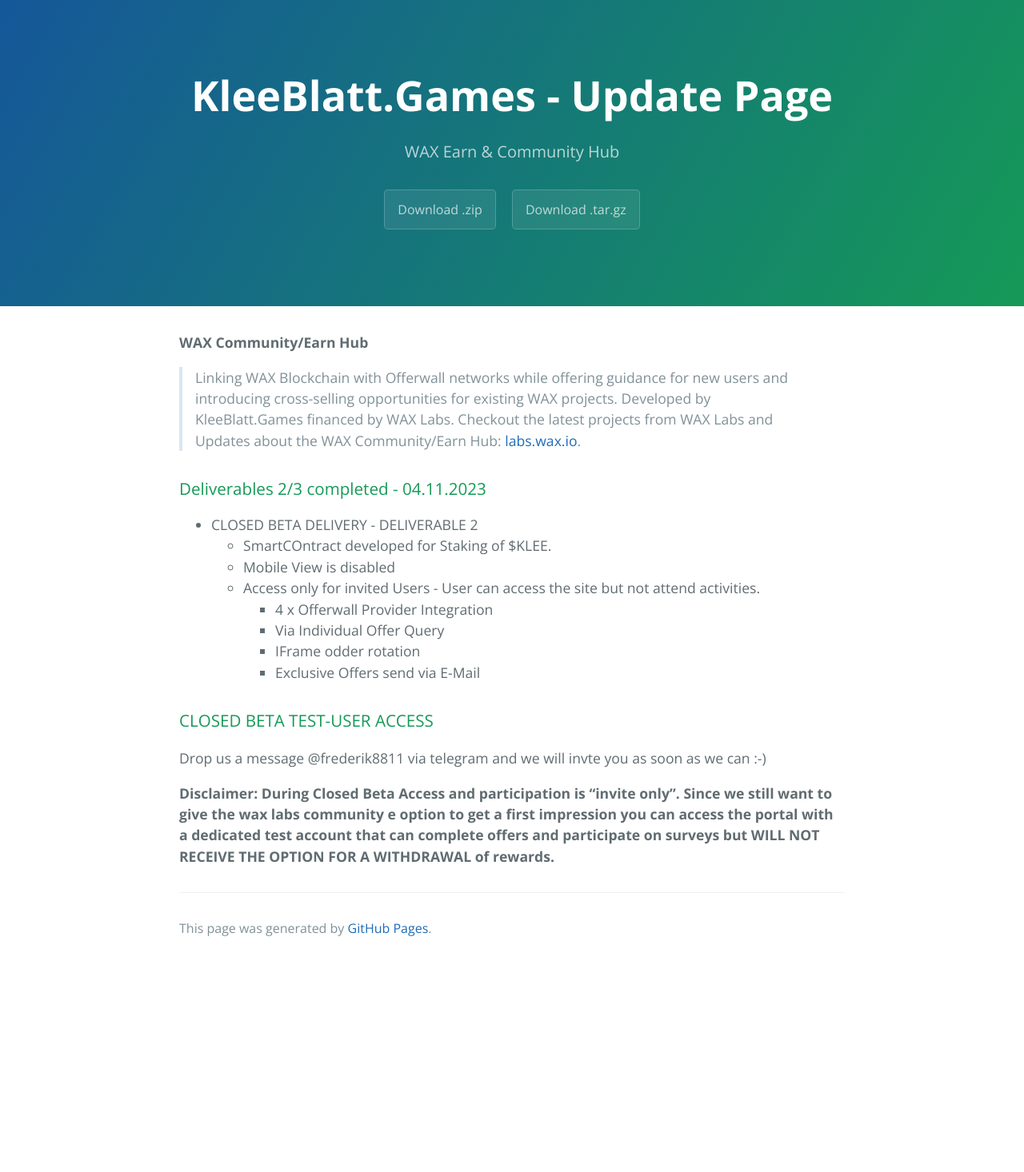
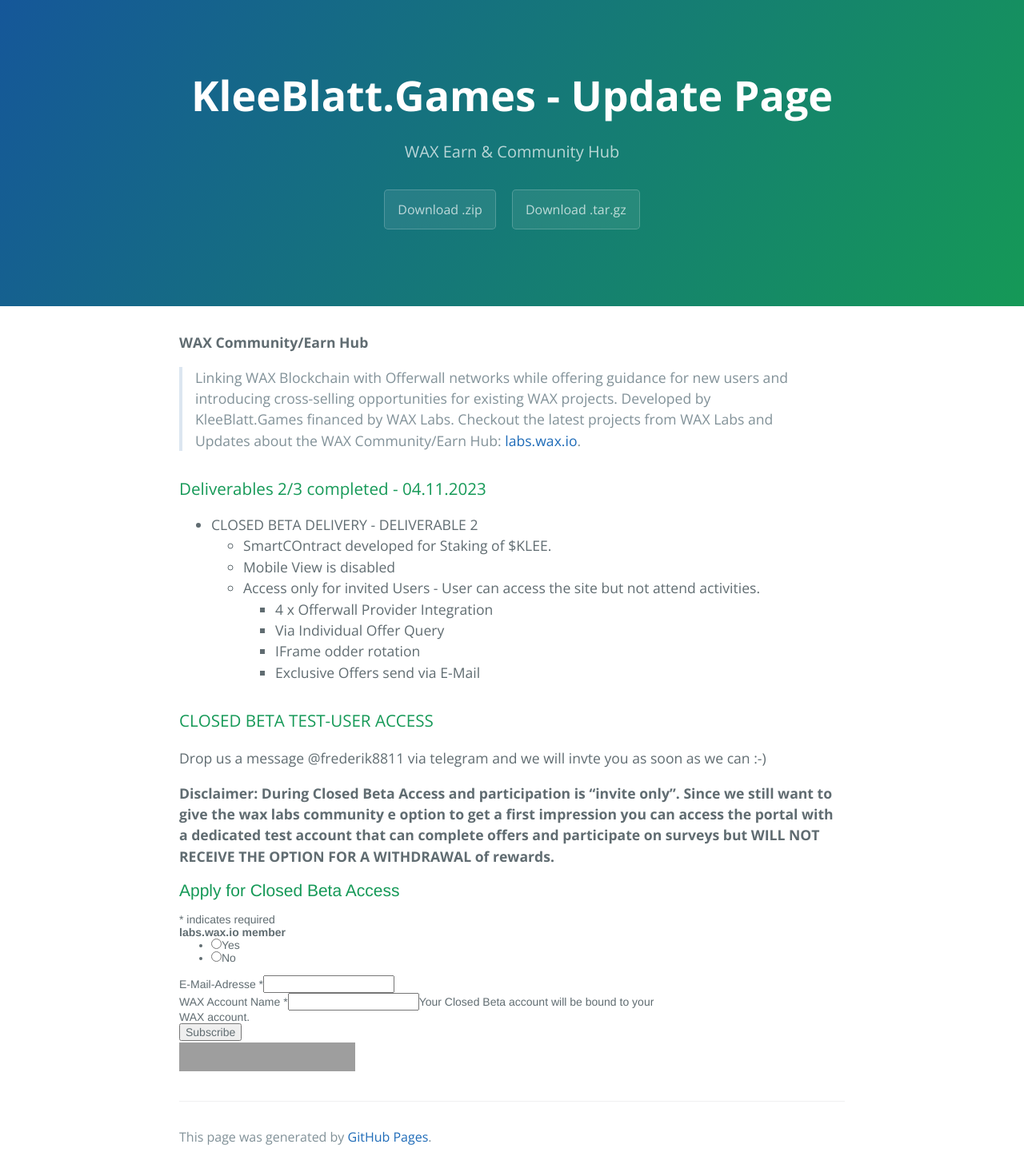
Before and after one commit to KleeblattGames/KleeblattGames.github.io, a Jekyll site: the page built from index.md, in a window 1280 px wide. Shown: the whole page at 80% size. Built offline with Jekyll 4.4.1, drawn with Linux system fonts in a browser that asks for light colours; comment, search, counter and statistics services are not loaded; before the commit the page ends 1205 px from its top, so only the background shows below that; grey boxes are pictures that could not be loaded.

Commit message:
Update index.md

```diff
--- a/index.md
+++ b/index.md
@@ -30,3 +30,34 @@
 Drop us a message @frederik8811 via telegram and we will invte you as soon as we can :-)
 
 **Disclaimer: During Closed Beta Access and participation is "invite only". Since we still want to give the wax labs community  e option to get a first impression you can access the portal with a dedicated test account that can complete offers and participate on surveys but WILL NOT RECEIVE THE OPTION FOR A WITHDRAWAL of rewards.**
+
+<div id="mc_embed_shell">
+      <link href="//cdn-images.mailchimp.com/embedcode/classic-061523.css" rel="stylesheet" type="text/css">
+  <style type="text/css">
+        #mc_embed_signup{background:#fff; false;clear:left; font:14px Helvetica,Arial,sans-serif; width: 600px;}
+        /* Add your own Mailchimp form style overrides in your site stylesheet or in this style block.
+           We recommend moving this block and the preceding CSS link to the HEAD of your HTML file. */
+</style>
+<div id="mc_embed_signup">
+    <form action="https://games.us10.list-manage.com/subscribe/post?u=538ea802504bed43ad0cd1155&amp;id=c458ec83d8&amp;f_id=009fd1e5f0" method="post" id="mc-embedded-subscribe-form" name="mc-embedded-subscribe-form" class="validate" target="_blank">
+        <div id="mc_embed_signup_scroll"><h2>Apply for Closed Beta Access</h2>
+            <div class="indicates-required"><span class="asterisk">*</span> indicates required</div>
+            <div class="mc-field-group input-group"><strong>labs.wax.io member </strong><ul><li><input type="radio" name="MMERGE7" id="mce-MMERGE70" value="Yes"><label for="mce-MMERGE70">Yes</label></li><li><input type="radio" name="MMERGE7" id="mce-MMERGE71" value="No"><label for="mce-MMERGE71">No</label></li></ul></div><div class="mc-field-group"><label for="mce-EMAIL">E-Mail-Adresse <span class="asterisk">*</span></label><input type="email" name="EMAIL" class="required email" id="mce-EMAIL" required="" value=""></div><div class="mc-field-group"><label for="mce-MMERGE6">WAX Account Name <span class="asterisk">*</span></label><input type="text" name="MMERGE6" class="required text" id="mce-MMERGE6" required="" value=""><span id="mce-MMERGE6-HELPERTEXT" class="helper_text">Your Closed Beta account will be bound to your WAX account.</span></div>
+        <div id="mce-responses" class="clear foot">
+            <div class="response" id="mce-error-response" style="display: none;"></div>
+            <div class="response" id="mce-success-response" style="display: none;"></div>
+        </div>
+    <div aria-hidden="true" style="position: absolute; left: -5000px;">
+        /* real people should not fill this in and expect good things - do not remove this or risk form bot signups */
+        <input type="text" name="b_538ea802504bed43ad0cd1155_c458ec83d8" tabindex="-1" value="">
+    </div>
+        <div class="optionalParent">
+            <div class="clear foot">
+                <input type="submit" name="subscribe" id="mc-embedded-subscribe" class="button" value="Subscribe">
+                <p style="margin: 0px auto;"><a href="http://eepurl.com/iDfTDY" title="Mailchimp - email marketing made easy and fun"><span style="display: inline-block; background-color: transparent; border-radius: 4px;"><img class="refferal_badge" src="https://digitalasset.intuit.com/render/content/dam/intuit/mc-fe/en_us/images/intuit-mc-rewards-text-dark.svg" alt="Intuit Mailchimp" style="width: 220px; height: 40px; display: flex; padding: 2px 0px; justify-content: center; align-items: center;"></span></a></p>
+            </div>
+        </div>
+    </div>
+</form>
+</div>
+<script type="text/javascript" src="//s3.amazonaws.com/downloads.mailchimp.com/js/mc-validate.js"></script><script type="text/javascript">(function($) {window.fnames = new Array(); window.ftypes = new Array();fnames[7]='MMERGE7';ftypes[7]='radio';fnames[0]='EMAIL';ftypes[0]='email';fnames[6]='MMERGE6';ftypes[6]='text';fnames[1]='FNAME';ftypes[1]='text';fnames[2]='LNAME';ftypes[2]='text';fnames[3]='ADDRESS';ftypes[3]='address';fnames[4]='PHONE';ftypes[4]='phone';fnames[5]='BIRTHDAY';ftypes[5]='birthday';}(jQuery));var $mcj = jQuery.noConflict(true);</script></div>
```
